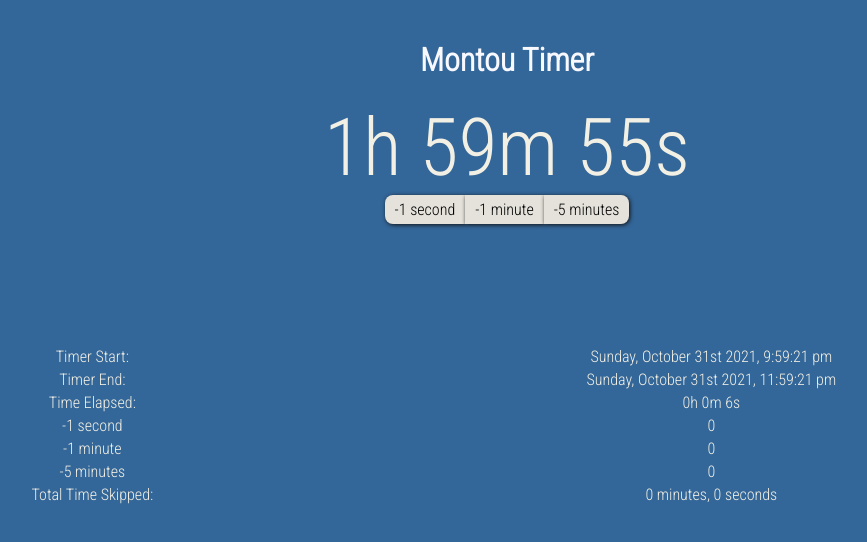
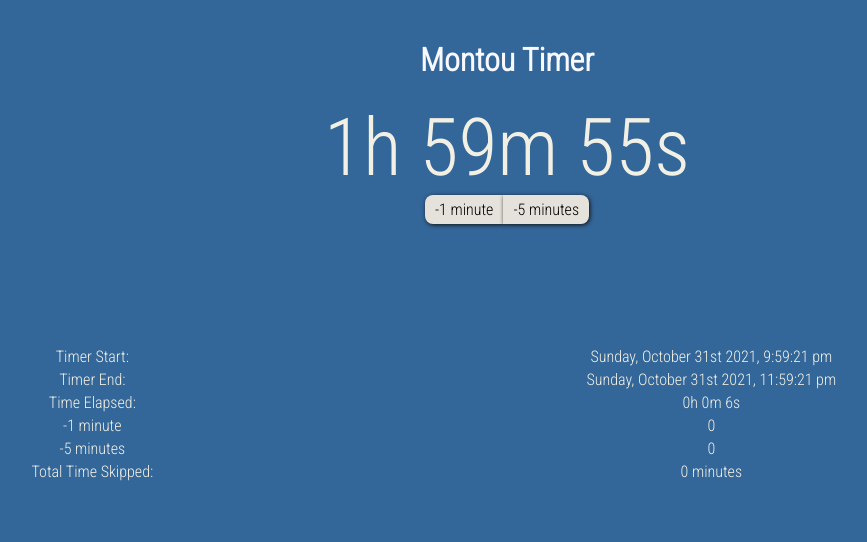
Before and after one commit to rrTong/montou-timer, a React (Create React App) app: page / in a window 1280 px wide. Shown: the top 542 px of the page, without its empty margins (133-1000 px from the left). Built offline with nearby package versions, Linux system fonts and the light colour scheme.

Commit message:
remove -1 sec button

```diff
--- a/src/components/Timer.js
+++ b/src/components/Timer.js
@@ -5,7 +5,6 @@ import "../styles/Timer.css";
 
 const timerStart = moment();
 const timerEnd = moment().add(2, "hours");
-let oneSecCount = 0;
 let oneMinCount = 0;
 let fiveMinCount = 0;
 
@@ -42,16 +41,7 @@ const Timer = () => {
       </div>
       <button
         className="button"
-        id="button-one-sec"
-        onClick={() => {
-          setTimer((prevTimer) => prevTimer.clone().add(1, "seconds"));
-          oneSecCount++;
-        }}
-      >
-        -1 second
-      </button>
-      <button
-        className="button"
+        id="button-one-min"
         onClick={() => {
           setTimer((prevTimer) => prevTimer.clone().add(1, "minutes"));
           oneMinCount++;
@@ -96,10 +86,6 @@ const Timer = () => {
             </td>
           </tr>
           <tr>
-            <td>-1 second</td>
-            <td>{oneSecCount}</td>
-          </tr>
-          <tr>
             <td>-1 minute</td>
             <td>{oneMinCount}</td>
           </tr>
@@ -109,9 +95,7 @@ const Timer = () => {
           </tr>
           <tr>
             <td>Total Time Skipped:</td>
-            <td>
-              {oneMinCount + fiveMinCount * 5} minutes, {oneSecCount} seconds
-            </td>
+            <td>{oneMinCount + fiveMinCount * 5} minutes</td>
           </tr>
         </table>
       </div>
--- a/src/styles/Timer.css
+++ b/src/styles/Timer.css
@@ -12,7 +12,7 @@
   filter: drop-shadow(1px 1px 2px #111111);
 }
 
-#button-one-sec {
+#button-one-min {
   border-radius: 8px 0 0 8px;
 }
 
```
